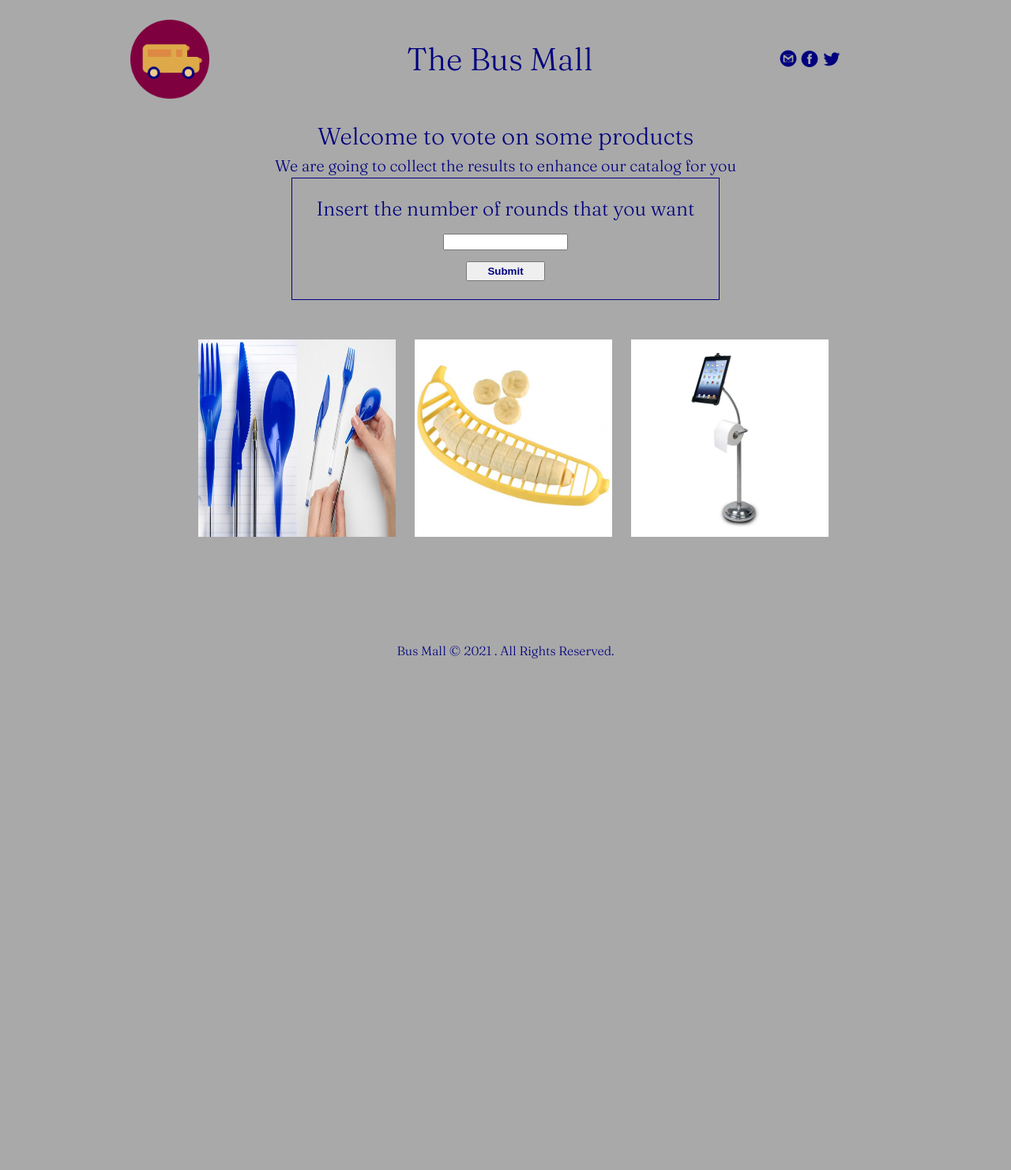
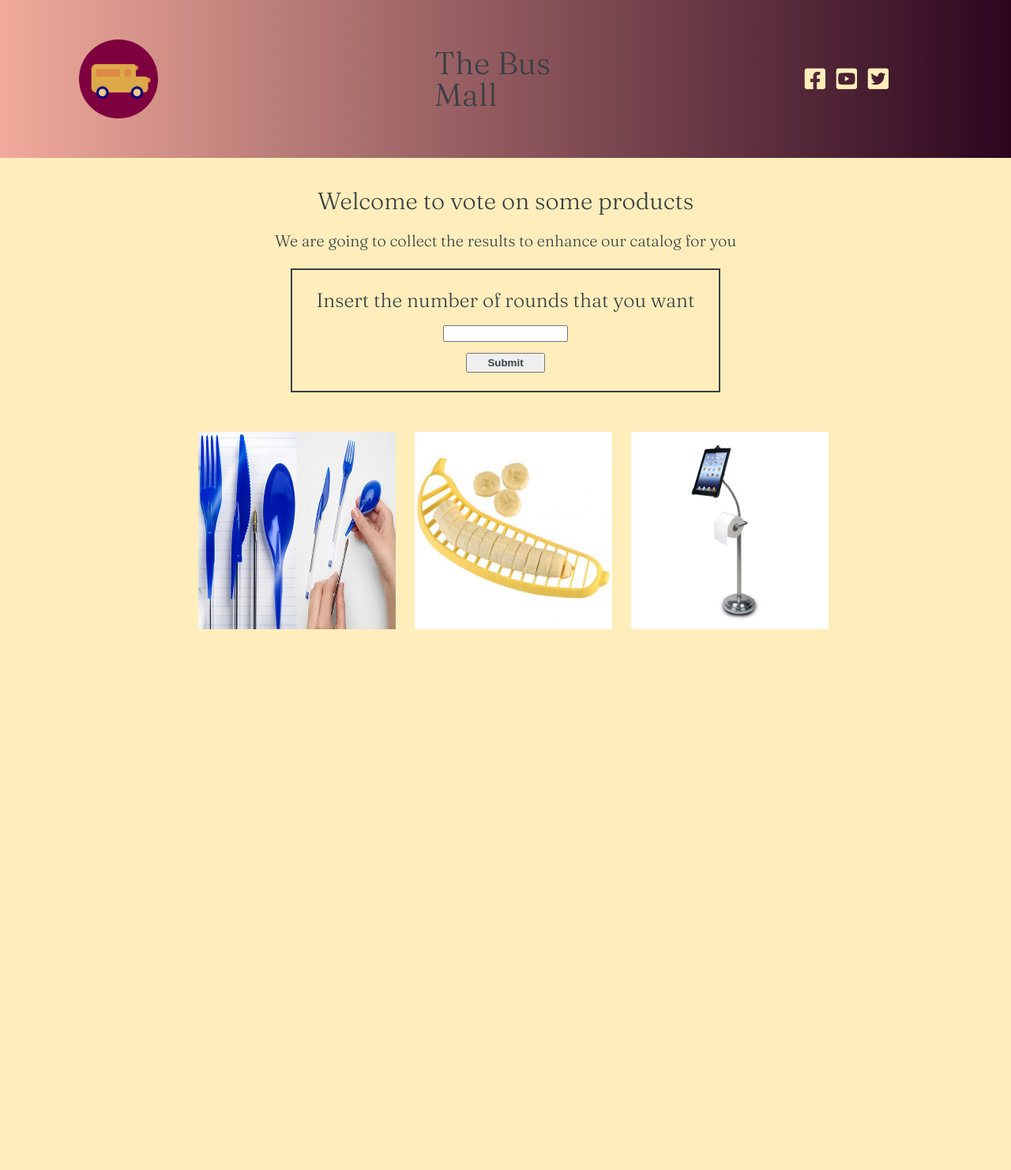
Before and after one commit to talaemad/bus-mall, a plain HTML site: page index.html in a window 1280 px wide. Shown: the top 1482 px of the page at 79% size. Before the commit the page ends 887 px from the top, so only its background shows below. Drawn offline with nearby package versions, Linux system fonts and the light colour scheme.

Commit message:
edited the code

```diff
--- a/css/style.css
+++ b/css/style.css
@@ -1,35 +1,27 @@
 @import url('https://fonts.googleapis.com/css2?family=Fraunces:wght@300&display=swap');
 body{
-    width: 950px;
-    margin: auto;
-    color: #00007f;
-    background-color: darkgrey;
+    color: #374045;
+    background-color: #ffeebb;
     font-family: 'Fraunces', serif;
     font-weight: bold;
-
 }
-#left-img,#middle-img,#right-img{
-    width: 250px;
-    height: 250px;
-    padding-left: 20px;
-
+/* The Header */
+header {
+    position: relative;
+    background: linear-gradient(
+      90deg,
+      #f1aa9b 0%,
+      #2c061f 100%);
+    width: 100%;
+    height: 200px;
 }
-#show-result{
-    visibility:hidden;
-    font-size: 15px;
-    width: 115px;
-    height: 50px;
-    margin: auto;
-    color:#00007f;
-    font-weight: bold;
+i{
+    font-size: 30px;
+    color:#ffeebb;
+    padding: 5px;
 }
-.imgs{
-    width: fit-content;
-   margin:50px auto;
-}
-header{
-    height: 150px;
-    position: relative;
+i:hover{
+    color:#2c061f;
 }
 #logo{
     width: 100px;
@@ -37,17 +29,15 @@ header{
     position: absolute;
     top: 50%;
     transform: translateY(-50%);
+    left:100px;
 }
-p{
-    text-align: center;
-    line-height: 1.5;
-    margin: auto;
-}
-main section p:first-child{
-    font-size: 30px;
-}
-main section p:nth-child(2){
-    font-size: 20px;
+header nav{
+    position: absolute;
+    top: 50%;
+    transform: translateY(-50%);
+    right: 100px;
+    float: right;
+    padding-right: 50px;
 }
 header p{
     display: inline-block;
@@ -55,27 +45,32 @@ header p{
     font-weight: bold;
     position: absolute;
     top: 50%;
-    left: 350px;
     transform: translateY(-50%);
-    margin: auto;
+    margin: 0px 550px;
 }
-header nav{
-    position: absolute;
-    top: 50%;
-    transform: translateY(-50%);
-    right: 0;
-    float: right;
-    padding-right: 50px;
+/* The main */
+
+/*First Section*/
+h1{
+    font-size: 30px;
+    font-weight: bold;
+    width: fit-content;
+    margin: 40px auto 20px auto;
+}
+main section p{
+    text-align: center;
+    line-height: 1.5;
+    margin: 10px auto 20px auto;
+    font-size: 20px;
 }
 #form{
-    border: 1px solid #00007f;
+    border: 2px solid #374045;
     width: 500px;
     font-size: 25px;
     text-align: center;
-    display: block;
     padding: 20px;
     line-height: 1.5;
-    margin: auto;
+    margin: 10px auto 20px auto;
 }
 #input{
     width: 150px;
@@ -83,19 +78,66 @@ header nav{
 #submit{
     width: 100px;
     height: 25px;
-    color:#00007f;
+    color:#374045;
+    font-weight: bold;
+}
+/* The Secound Section */
+
+#left-img,#middle-img,#right-img{
+    width: 250px;
+    height: 250px;
+    padding-left: 20px;
+}
+.imgs{
+    width: fit-content;
+   margin:50px auto;
+}
+
+/* The Third Section */
+.third{
+    margin: auto;
+    width: fit-content;
+}
+#show-result{
+    visibility:hidden;
+    font-size: 20px;
+    width: 150px;
+    height: 40px;
+    margin: 10px auto;
+    color:#374045;
     font-weight: bold;
 }
 #Result{
     list-style-type: circle;
-    font-size: 20px;
+    font-size: 15px;
     line-height: 1.5;
-    margin-left:auto;
-    margin-bottom: 30px;
+    margin: 10px auto 20px auto;
 }
-
+h2{
+    visibility: hidden;
+    font-size: 30px;
+    font-weight: bold;
+    margin: auto;
+    text-align: center;
+    text-decoration-line: underline;
+    text-decoration-color: #2c061f;
+}
+#theChart{
+ margin: 20px auto;
+ width: 1000px !important;
+}
+/* The footer*/
 footer{
-
-    height: 75px;
+    margin:auto;
+    height: 100px;
+    line-height: 1.5;
+    background: linear-gradient(
+      90deg,
+      #f1aa9b 0%,
+      #2c061f 100%);
     text-align: center;
 }
+footer p{
+    padding-top: 50px;
+    font-size: 20px;
+}
--- a/index.html
+++ b/index.html
@@ -4,9 +4,12 @@
 <head>
     <meta charset="UTF-8">
     <meta name="viewport" content="width=device-width, initial-scale=1.0">
-    <title>Document</title>
+    <title>Bus Mall</title>
     <link rel="stylesheet" href="css/reset.css">
     <link rel="stylesheet" href="css/style.css">
+    <link rel="icon" href="img/logo.png">
+    <link href="https://cdnjs.cloudflare.com/ajax/libs/font-awesome/5.12.0-2/css/all.min.css" rel="stylesheet" />
+
 </head>
 
 <body>
@@ -14,14 +17,14 @@
         <img id="logo" src="img/logo.png" alt="">
         <p>The Bus Mall</p>
         <nav>
-            <img src="img/mail.png" alt="">
-            <img src="img/fb.png" alt="">
-            <img src="img/twit.png" alt="">
+            <i class="fab fa-facebook-square"></i>
+            <i class="fab fa-youtube-square"></i>
+            <i class="fab fa-twitter-square"></i>
         </nav>
     </header>
     <main>
-        <section>
-            <p>Welcome to vote on some products</p>
+        <section class="first-section">
+            <h1>Welcome to vote on some products</h1>
             <p>We are going to collect the results to enhance our catalog for you</p>
             <form id="form">
                 <fieldset>
@@ -36,19 +39,21 @@
             <img id="middle-img" src="" alt="">
             <img id="right-img" src="" alt="">
         </section>
-        <section>
+        <section class="third">
             <form id="theResult">
                 <input type="submit" value="Show Result" id="show-result">
             </form>
             <ul id="Result"></ul>
-        </section>
-
+            <h2 id="title">Statistics</h2>
+            <canvas id="theChart"></canvas>
+        </section >
     </main>
     <footer>
         <p>
             Bus Mall © 2021 . All Rights Reserved.
         </p>
     </footer>
+    <script src="https://cdn.jsdelivr.net/npm/chart.js@2.8.0"></script>
     <script src="js/app.js"></script>
 </body>
 
--- a/js/app.js
+++ b/js/app.js
@@ -1,52 +1,82 @@
 'use strict';
-
+// declare variables
 var leftImg = document.getElementById('left-img');
 var middleImg = document.getElementById('middle-img');
 var rightImg = document.getElementById('right-img');
 var maxAttempts = 25;
 var userAttemptsCounter = 0;
 var allImg = [];
+var indexImg = [];
 var leftImgIndex;
 var middleImgIndex;
 var rightImgIndex;
+var imgName = [];
+var imgVote = [];
+var imgView = [];
 
+// declare the constractor
 function theImages(name, source) {
     this.name = name;
     this.source = source;
     this.votes = 0;
     this.shown = 0;
+    this.perVotes = 0;
+    this.perShown = 0;
     allImg.push(this);
+    indexImg = allImg.indexOf(this.name);
+    imgName.push(name);
 }
 
-new theImages('bag', '../img/bag.jpg');
-new theImages('banana', '../img/banana.jpg');
-new theImages('bathroom', '../img/bathroom.jpg');
-new theImages('boots', '../img/boots.jpg');
-new theImages('breakfast', '../img/breakfast.jpg');
-new theImages('bubblegum', '../img/bubblegum.jpg');
-new theImages('chair', '../img/chair.jpg');
-new theImages('cthulhu', '../img/cthulhu.jpg');
-new theImages('dog-duck', '../img/dog-duck.jpg');
-new theImages('dragon', '../img/dragon.jpg');
-new theImages('pen', '../img/pen.jpg');
-new theImages('pet-sweep', '../img/pet-sweep.jpg');
-new theImages('scissors', '../img/scissors.jpg');
-new theImages('shark', '../img/shark.jpg');
-new theImages('sweep', '../img/sweep.png');
-new theImages('tauntaun', '../img/tauntaun.jpg');
-new theImages('unicorn', '../img/unicorn.jpg');
-new theImages('usb', '../img/usb.gif');
-new theImages('water-can', '../img/water-can.jpg');
-new theImages('wine-glass', '../img/wine-glass.jpg');
+// create objects.
+new theImages('bag', 'img/bag.jpg');
+new theImages('banana', 'img/banana.jpg');
+new theImages('bathroom', 'img/bathroom.jpg');
+new theImages('boots', 'img/boots.jpg');
+new theImages('breakfast', 'img/breakfast.jpg');
+new theImages('bubblegum', 'img/bubblegum.jpg');
+new theImages('chair', 'img/chair.jpg');
+new theImages('cthulhu', 'img/cthulhu.jpg');
+new theImages('dog-duck', 'img/dog-duck.jpg');
+new theImages('dragon', 'img/dragon.jpg');
+new theImages('pen', 'img/pen.jpg');
+new theImages('pet-sweep', 'img/pet-sweep.jpg');
+new theImages('scissors', 'img/scissors.jpg');
+new theImages('shark', 'img/shark.jpg');
+new theImages('sweep', 'img/sweep.png');
+new theImages('tauntaun', 'img/tauntaun.jpg');
+new theImages('unicorn', 'img/unicorn.jpg');
+new theImages('usb', 'img/usb.gif');
+new theImages('water-can', 'img/water-can.jpg');
+new theImages('wine-glass', 'img/wine-glass.jpg');
 
+// decalre variables to the function
+var check = [-1, -1, -1];
+var bool;
 function renderRandomImgs() {
-    leftImgIndex = generateRandomIndex();
     do {
+        bool = false;
+        // genrate the indexes
+        leftImgIndex = generateRandomIndex();
         middleImgIndex = generateRandomIndex();
         rightImgIndex = generateRandomIndex();
-        console.log(leftImgIndex, middleImgIndex, rightImgIndex)
-    } while (leftImgIndex === middleImgIndex || leftImgIndex === rightImgIndex || middleImgIndex === rightImgIndex);
+        // to check that the pic will not appear in the next round
+        if (check[0] == -1) {
 
+            check[0] = leftImgIndex; check[1] = middleImgIndex; check[2] = rightImgIndex;
+        }
+        else {
+            leftImgIndex = generateRandomIndex();
+            var a = check[0];
+            var b = check[1];
+            var c = check[2];
+            if (a == leftImgIndex || b == leftImgIndex || c == leftImgIndex || a == middleImgIndex || b == middleImgIndex || c == middleImgIndex || a == rightImgIndex || b == rightImgIndex || c == rightImgIndex) {
+                bool = true;
+            }
+        }
+    } while (leftImgIndex === middleImgIndex || leftImgIndex === rightImgIndex || middleImgIndex === rightImgIndex || bool);
+    // update the array values
+    check[0] = leftImgIndex; check[1] = middleImgIndex; check[2] = rightImgIndex;
+    // added the img (objects)
     leftImg.src = allImg[leftImgIndex].source;
     allImg[leftImgIndex].shown++;
     middleImg.src = allImg[middleImgIndex].source;
@@ -54,14 +84,13 @@ function renderRandomImgs() {
     rightImg.src = allImg[rightImgIndex].source;
     allImg[rightImgIndex].shown++;
 }
-
+// to do random number for the img index
 function generateRandomIndex() {
     return Math.floor(Math.random() * (allImg.length));
 }
-
-console.log(allImg);
+// calling the render to let first round from img to appear
 renderRandomImgs();
-
+// the form to get a number of attemps from user.
 var form = document.getElementById('form');
 form.addEventListener('submit', getValue);
 function getValue(event) {
@@ -69,14 +98,14 @@ function getValue(event) {
     maxAttempts = event.target.input.value;
 }
 form.removeEventListener('submit', handleUserClick);
-
+// add event listener to imgs
 leftImg.addEventListener('click', handleUserClick);
 middleImg.addEventListener('click', handleUserClick);
 rightImg.addEventListener('click', handleUserClick);
 
 function handleUserClick(event) {
     userAttemptsCounter++;
-    if (userAttemptsCounter < maxAttempts) {
+    if (userAttemptsCounter <= maxAttempts) {
         if (event.target.id === 'left-img') {
             allImg[leftImgIndex].votes++;
         } else if (event.target.id === 'middle-img') {
@@ -89,24 +118,66 @@ function handleUserClick(event) {
     }
     else {
         // handle end of voting
-        document.getElementById('show-result').style.visibility="visible";
+        document.getElementById('show-result').style.visibility = "visible";
         var viewResult = document.getElementById('theResult');
         viewResult.addEventListener('submit', theResult);
-
+        // remove events
         leftImg.removeEventListener('click', handleUserClick);
         middleImg.removeEventListener('click', handleUserClick);
         rightImg.removeEventListener('click', handleUserClick);
     }
 }
-
+// function to show the result & the chart
 function theResult(event) {
     event.preventDefault();
     var results = document.getElementById('Result');
-    results.textContent=' ';
+    results.textContent = ' ';
     var imgResult;
+    percentage();
     for (var i = 0; i < allImg.length; i++) {
         imgResult = document.createElement('li');
         imgResult.textContent = allImg[i].name + 'has ' + allImg[i].votes + ' votes and ' + allImg[i].shown + ' viewers';
         results.appendChild(imgResult);
+        imgVote.push(allImg[i].perVotes);
+        imgView.push(allImg[i].perShown);
+    }
+    // the chart
+    document.getElementById('title').style.visibility = "visible";
+    var ctx = document.getElementById('theChart').getContext('2d');
+
+    var chart = new Chart(ctx, {
+        // type of chart
+        type: 'bar',
+        // data for dataset
+        title:{
+            text: "Statistics"
+          },
+        data: {
+            labels: imgName,
+            datasets: [
+                // data for vote
+                {
+                    label: 'Votes',
+                    backgroundColor: 'rgb(255, 99, 132)',
+                    borderColor: 'rgb(255, 99, 132)',
+                    data: imgVote
+                },
+                // for the showns
+                {
+                    label: 'showns',
+                    backgroundColor: '#4b134f',
+                    borderColor: '#4b134f',
+                    data: imgView
+                },]
+        },
+        // Configuration options go here
+        options: {}
+    });
+}
+// for percentages
+function percentage() {
+    for (var i = 0; i < allImg.length; i++) {
+        allImg[i].perShown = (allImg[i].shown * 100) / maxAttempts;
+        allImg[i].perVotes = (allImg[i].votes * 100) / maxAttempts;
     }
 }
```
